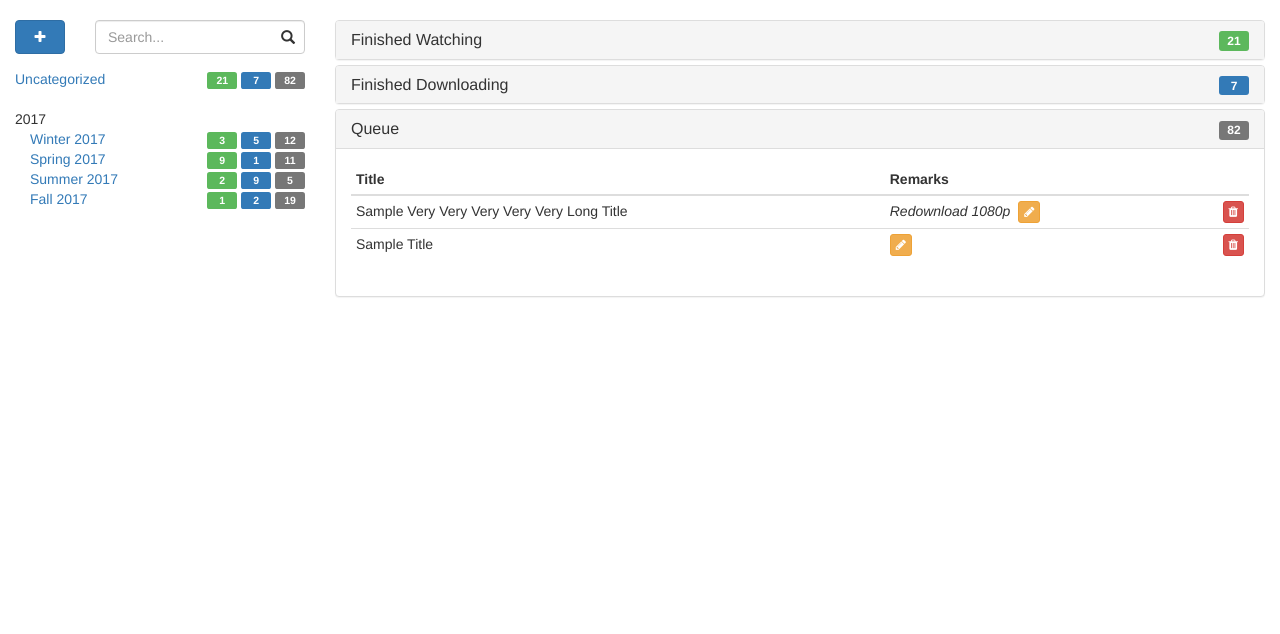
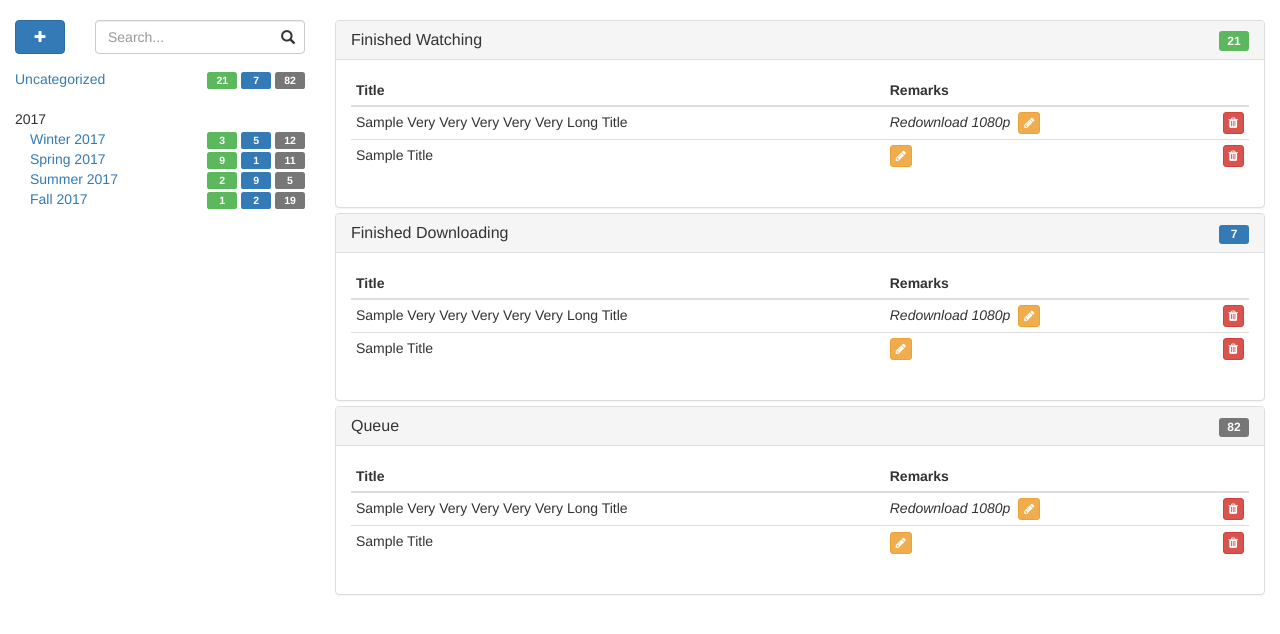
Before and after one commit to RinMinase/anidb-php, a CodeIgniter app: page /anidb/index.php/pagecontroller/download_list in a window 1280 px wide. Shown: the part 52-686 px from the top of the page. Run offline with CodeIgniter, Linux system fonts and the light colour scheme.

Commit message:
DOWNLOAD: fixed collapsible panel class name ('collapse in' instead of removing 'collapse')

```diff
--- a/application/views/download-list.php
+++ b/application/views/download-list.php
@@ -104,7 +104,7 @@
 							</div>
 						</h4>
 					</div>
-					<div id="panel-finished-watching" class="panel-collapse collapse">
+					<div id="panel-finished-watching" class="panel-collapse collapse in">
 						<div class="panel-body">
 
 							<div class="table-responsive">
@@ -165,7 +165,7 @@
 							</div>
 						</h4>
 					</div>
-					<div id="panel-finished-downloading" class="panel-collapse collapse">
+					<div id="panel-finished-downloading" class="panel-collapse collapse in">
 						<div class="panel-body">
 
 							<div class="table-responsive">
@@ -226,7 +226,7 @@
 							</div>
 						</h4>
 					</div>
-					<div id="panel-queue" class="panel-collapse">
+					<div id="panel-queue" class="panel-collapse collapse in">
 						<div class="panel-body">
 
 							<div class="table-responsive">
```
